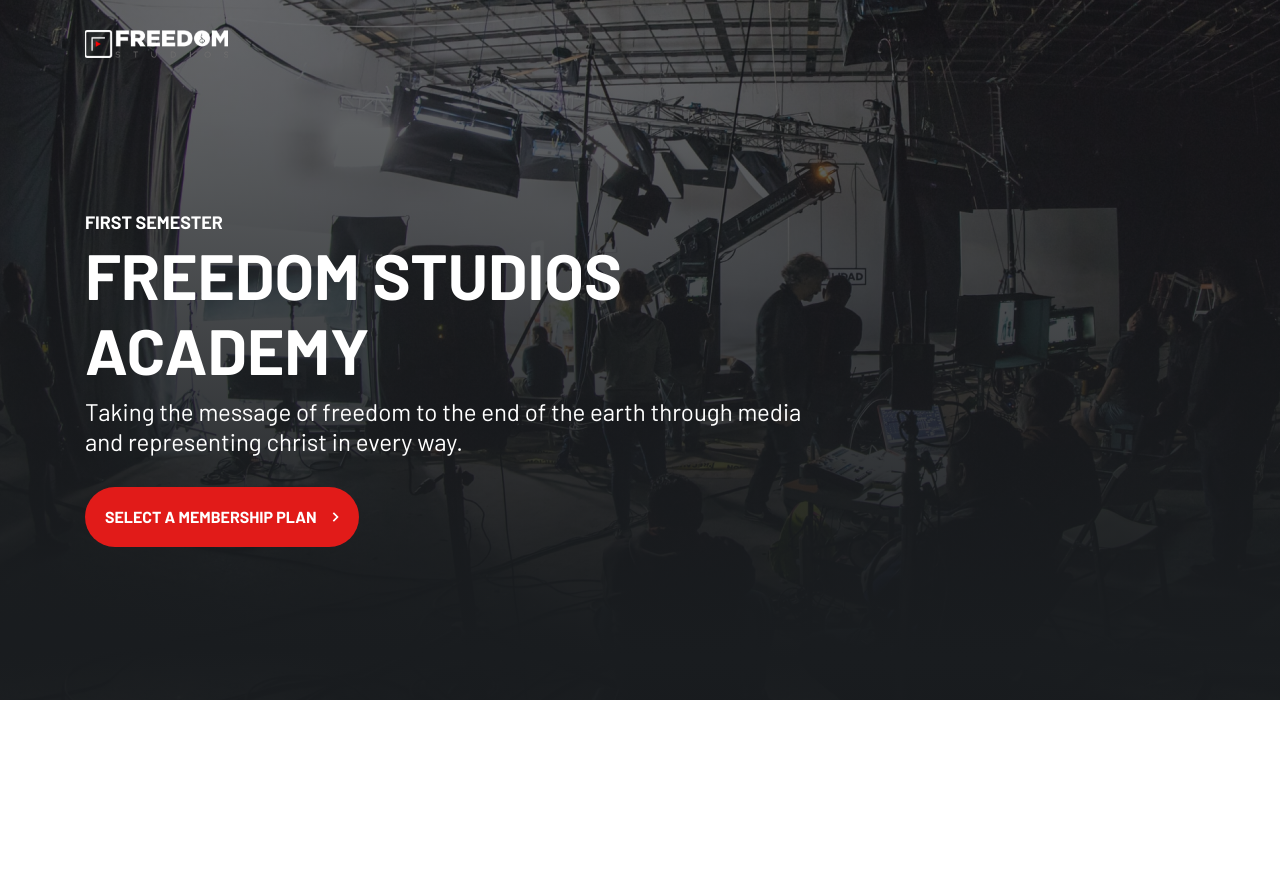
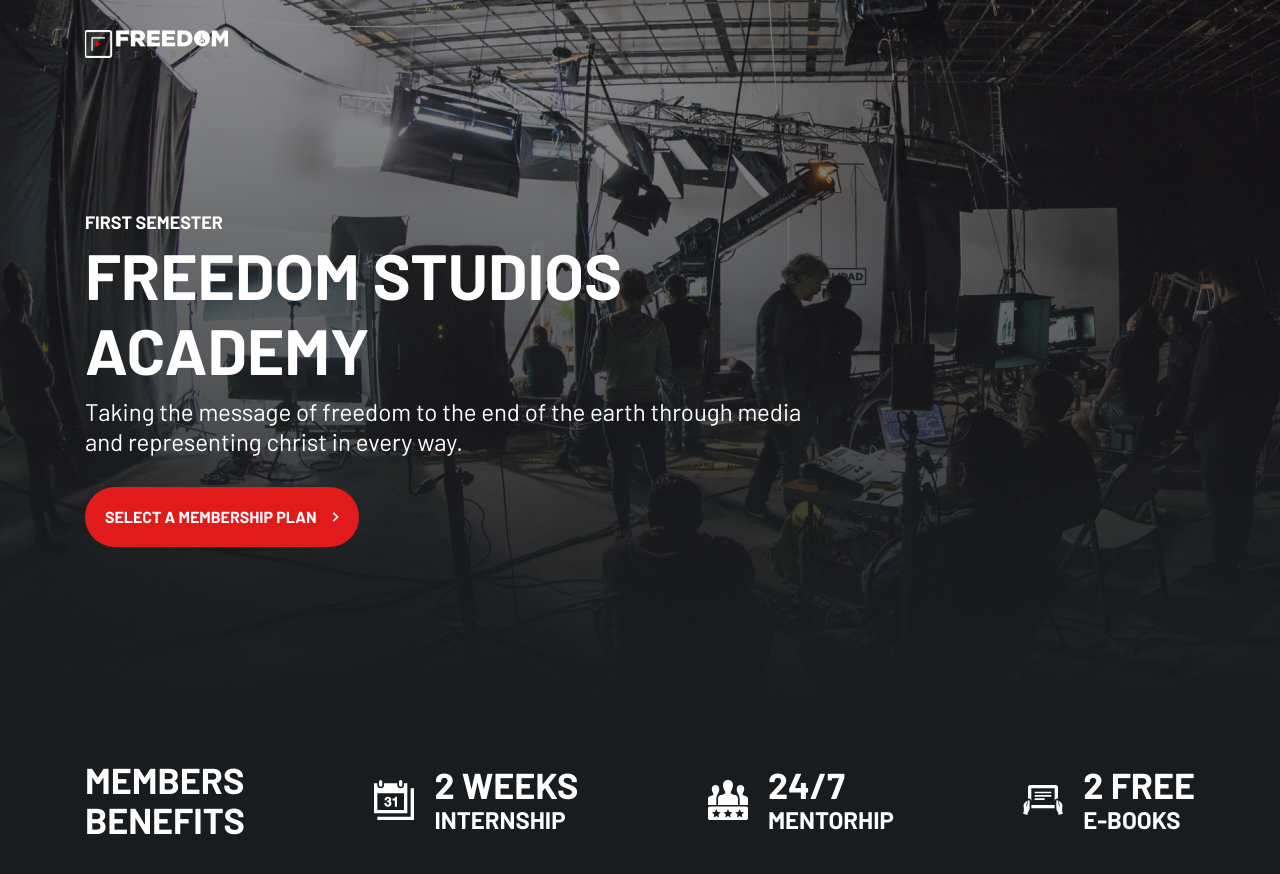
Before and after one commit to Mohammadshahzaib007/freedom-studios-academy-landing-page, a React (Vite) app: page / in a window 1280 px wide. Shown: the top 874 px of the page. Before the commit the page ends 800 px from the top, so only its background shows below. Built offline with nearby package versions, Linux system fonts and the light colour scheme.

Commit message:
completed hero section

```diff
--- a/src/Pages/Home/components/HeroSection.jsx
+++ b/src/Pages/Home/components/HeroSection.jsx
@@ -2,9 +2,13 @@ import styles from "./heroSection.module.css";
 import logo from "../../../assets/logo.png";
 import Text from "../../../components/Text/Text";
 import Button from "../../../components/Button/Button";
+import CalendarIcon from "../../../components/icons/CalendarIcon";
+import GroupIcon from "../../../components/icons/GroupIcon";
+import LaptopIcon from "../../../components/icons/LaptopIcon";
 
 function HeroSection() {
   return (
+    <>
       <section className={styles.section}>
         <div className={`container ${styles.contentContainer}`}>
           <img src={logo} alt="logo" />
@@ -17,14 +21,51 @@ function HeroSection() {
               freedom studios academy
             </Text>
             <Text type="body1" style={{ marginBottom: "1.875rem" }}>
-            Taking the message of freedom to the end of the earth through media
-            and representing christ in every way.
+              Taking the message of freedom to the end of the earth through
+              media and representing christ in every way.
             </Text>
 
             <Button>Select a membership plan</Button>
           </div>
         </div>
       </section>
+
+      <section className={styles.benefitsContainer}>
+        <div className="container">
+          <div className={styles.benefitsContent}>
+            <div>
+              <Text type="h2">
+                members <br /> benefits
+              </Text>
+            </div>
+
+            <div>
+              <CalendarIcon />
+              <div>
+                <Text type="h2">2 weeks</Text>
+                <Text type="h3">internship</Text>
+              </div>
+            </div>
+
+            <div>
+              <GroupIcon />
+              <div>
+                <Text type="h2">24/7</Text>
+                <Text type="h3">mentorhip</Text>
+              </div>
+            </div>
+
+            <div>
+              <LaptopIcon />
+              <div>
+                <Text type="h2">2 free</Text>
+                <Text type="h3">e-books</Text>
+              </div>
+            </div>
+          </div>
+        </div>
+      </section>
+    </>
   );
 }
 
--- a/src/Pages/Home/components/heroSection.module.css
+++ b/src/Pages/Home/components/heroSection.module.css
@@ -3,8 +3,8 @@
   height: 43.75rem;
   background: radial-gradient(
       837.78% 378.29% at 69.44% -79.86%,
-      rgba(31, 35, 39, 0) -20%,
-      #191c1f 46%,
+      rgba(31, 35, 39, 0) 0%,
+      #191c1f 47.89%,
       rgba(31, 35, 39, 0) 100%
     ),
     url("../../../assets/1.png");
@@ -29,3 +29,21 @@
   margin-bottom: auto;
   max-width: 46.625rem;
 }
+
+.benefitsContainer {
+  width: 100%;
+  background-color: var(--secondary-color);
+}
+
+.benefitsContent {
+  display: flex;
+  justify-content: space-between;
+  align-items: center;
+  padding: 3.75rem 0px;
+}
+
+.benefitsContent > div {
+  display: flex;
+  align-items: center;
+  gap: 1.25rem;
+}
--- a/src/components/icons/GroupIcon.jsx
+++ b/src/components/icons/GroupIcon.jsx
@@ -18,4 +18,4 @@ function GroupIcon(props) {
   );
 }
 
-export default SvgComponent;
+export default GroupIcon;
```
Lines whose indentation alone changed are shown as unchanged.
